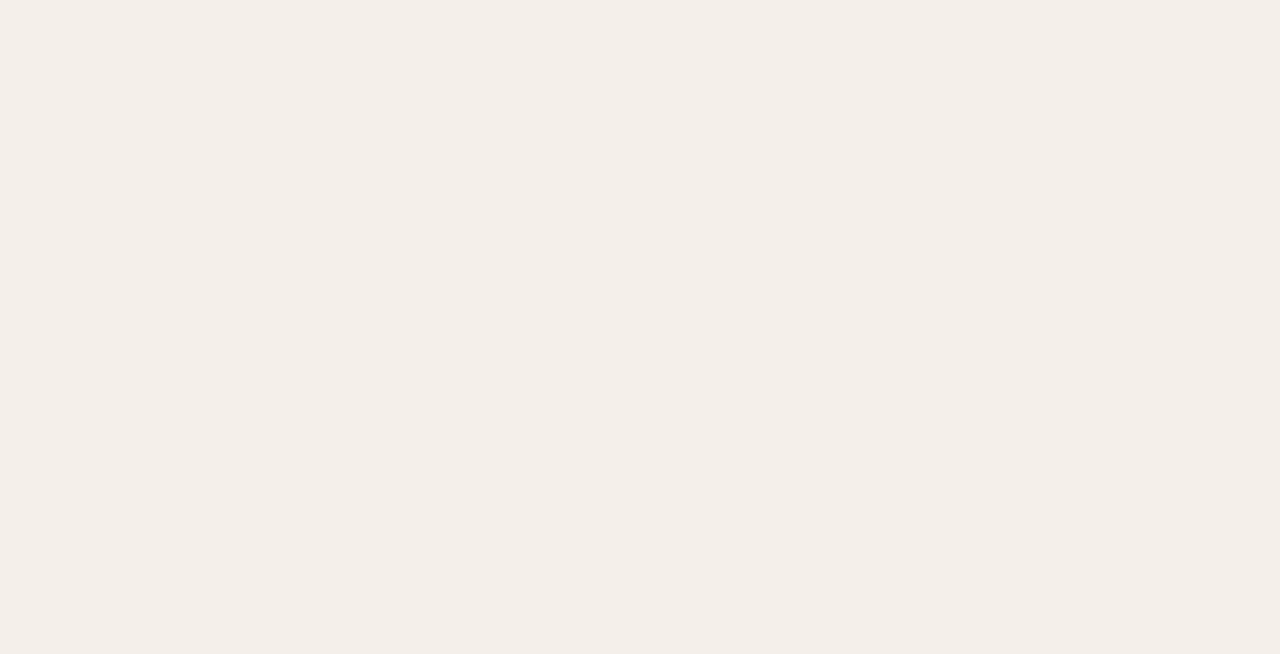
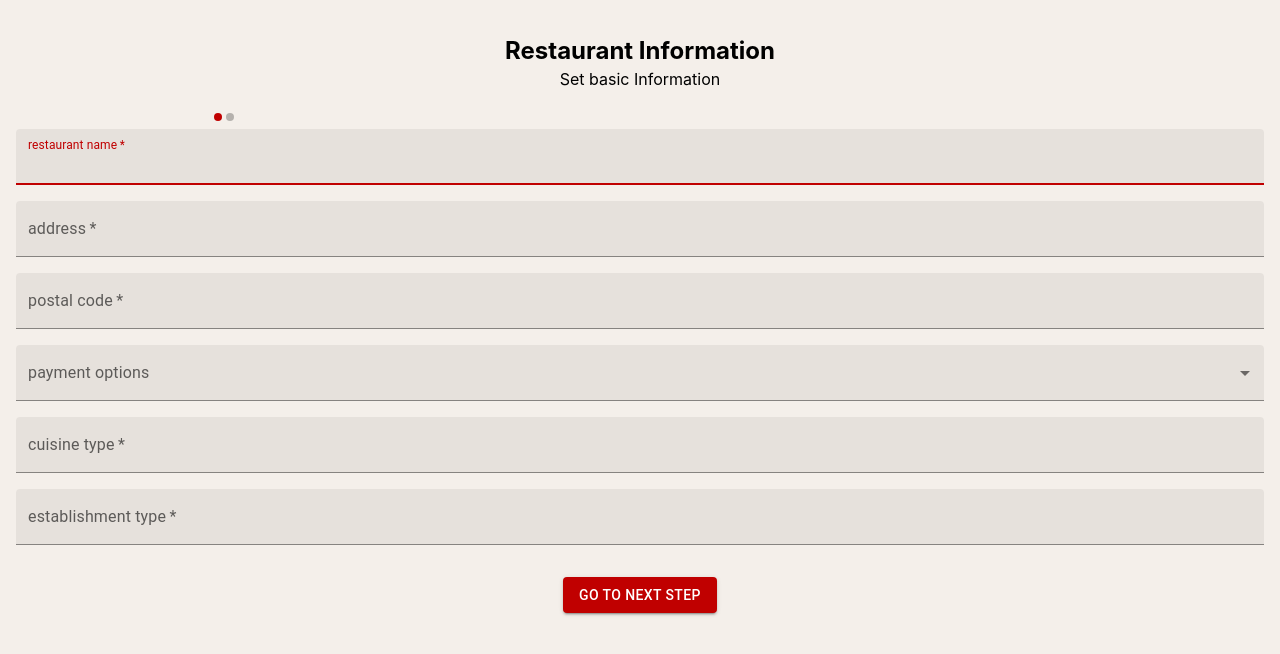
Before and after one commit to jdo00/Rasa-Malang-Prototype, a React (Create React App) app: page /restaurantsetup in a window 1280 px wide. Before the commit this address had no page. Shown: the top 654 px of the page. Built offline with nearby package versions, Linux system fonts and the light colour scheme.

Commit message:
WIP add steps for creating restaurant profile (BasicInfo  & culinary Criteria)

```diff
--- a/db.json
+++ b/db.json
@@ -3,7 +3,9 @@
     {
       "id": 1,
       "title": "json-server",
-      "author": "typicode"
+      "author": "typicode",
+      "stars": "5",
+      "sentiment": "80%"
     }
   ],
   "users": [
--- a/src/App.tsx
+++ b/src/App.tsx
@@ -6,6 +6,7 @@ import AccessibleIcon from '@mui/icons-material/Accessible';
 import { ThemeProvider, createTheme } from '@mui/material/styles';
 import { BrowserRouter, Route, Routes } from 'react-router-dom';
 import HomePage from './pages/HomePage';
+import RestaurantInformationForm from './pages/restaurantInformation/RestaurantInformationForm';
 
 
 
@@ -27,6 +28,7 @@ function App() {
     <Routes>
       <Route path="/" element={<HomePage/>}/>
       {/* <Route path="/help" element={<HelpPage/>}/> */}
+      <Route path="/restaurantsetup" element={<RestaurantInformationForm/>}/>
     </Routes>
     </ThemeProvider>
   </BrowserRouter>
--- /dev/null
+++ b/src/hooks/useMultistepForm.ts
@@ -0,0 +1,34 @@
+import { ReactElement, useState } from "react";
+
+export function useMultistepForm (steps: ReactElement[]) {
+    const [currentStepIndex, setCurrenStepIndex] = useState(0)
+
+    function next ()  {
+        setCurrenStepIndex(i=> {
+            if(i >= steps.length-1)return i
+            return i+1
+        })
+    }
+    function back ()  {
+        setCurrenStepIndex(i=> {
+            if(i <= 0)return i
+            return i-1
+        })
+    }
+    function goTo (index:number)  {
+        setCurrenStepIndex(index)
+    }
+
+
+    return {
+        currentStepIndex,
+        step: steps[currentStepIndex],
+        stepIndex : currentStepIndex,
+        steps,
+        isFirstStep: currentStepIndex === 0,
+        isLastStep: currentStepIndex === steps.length - 1,
+        next,
+        back,
+
+    }
+}
--- /dev/null
+++ b/src/pages/restaurantInformation/BasicInformationForm.tsx
@@ -0,0 +1,70 @@
+import FormControl from "@mui/material/FormControl";
+import InputLabel from "@mui/material/InputLabel";
+import MenuItem from "@mui/material/MenuItem";
+import Select from "@mui/material/Select";
+import TextField from "@mui/material/TextField";
+import React from "react";
+
+{/*export enum PaymentOptions {
+    CASH = "cash",
+    CARD = "card",
+    PAYPAL = "paypal"
+} */}
+const PaymentOptions = [
+    'cash',
+    'card',
+    'paypal'
+]
+type BasicInformationData = {
+    restaurantName: string
+    address: string
+    zip: string
+    paymentOptions: string[],
+    cuisineType : string
+    establishmentType: string
+  }
+
+  type BasicInformationFormProps = BasicInformationData & {
+    updateFields: (fields: Partial<BasicInformationData>) => void
+  }
+export function BasicInformationForm ({
+    restaurantName,
+    address,
+    zip,
+    paymentOptions,
+    cuisineType,
+    establishmentType,
+    updateFields,
+  }: BasicInformationFormProps) {
+    return (
+        <div style={{display:"flex", flexDirection:"column", justifyContent:"space-between", rowGap:"1rem"}}>
+        <TextField autoFocus id="restaurantName" label="restaurant name" variant="filled" required  value={restaurantName}
+        onChange={e => updateFields({ restaurantName: e.target.value })}/>
+
+        <TextField id="address" label="address" variant="filled" required  value={address}
+        onChange={e => updateFields({ address: e.target.value })}/>
+
+        <TextField id="zip" label="postal code" variant="filled" required  value={zip}
+        onChange={e => updateFields({ zip: e.target.value })}/>
+        <FormControl variant="filled" sx={{ minWidth: 120 }}>
+        <InputLabel id="demo-simple-select-filled-label">payment options</InputLabel>
+        <Select
+          labelId="demo-simple-select-filled-label"
+          id="demo-simple-select-filled"
+          value={paymentOptions}
+          multiple
+          onChange={e => updateFields({ paymentOptions: e.target.value as string []})}
+        >
+          <MenuItem value={PaymentOptions[0]}>cash</MenuItem>
+          <MenuItem value={PaymentOptions[1]}>card</MenuItem>
+          <MenuItem value={PaymentOptions[2]}>paypal</MenuItem>
+        </Select>
+        </FormControl>
+        <TextField id="cuisineType" label="cuisine type" variant="filled" required  value={cuisineType}
+        onChange={e => updateFields({ cuisineType: e.target.value })}/>
+
+        <TextField id="establishmentType" label="establishment type" variant="filled" required  value={establishmentType}
+        onChange={e => updateFields({ establishmentType: e.target.value })}/>
+        </div>
+    )
+}
--- /dev/null
+++ b/src/pages/restaurantInformation/DietaryCriteriaForm.tsx
@@ -0,0 +1,52 @@
+import Chip from "@mui/material/Chip";
+import List from "@mui/material/List";
+import ListItem from "@mui/material/ListItem";
+import { useEffect, useState } from "react";
+
+type DietaryCriteriaData = {
+    dietaryChips: ChipData[]
+  }
+
+  type DietaryCriteriaFormProps = DietaryCriteriaData & {
+    updateFields: (fields: Partial<DietaryCriteriaData>) => void
+  }
+
+  export interface ChipData {
+    key: number;
+    label: string;
+    focused: boolean;
+  }
+export function DietaryCriteriaForm ({dietaryChips, updateFields}:DietaryCriteriaFormProps) {
+
+  const [chipData, setChipData] = useState<readonly ChipData[]>(dietaryChips);
+
+  useEffect(() => {
+    console.log(chipData);
+    updateFields({dietaryChips: [...chipData]})
+  }, [chipData]);
+
+  const handleClick = (chipToToggle: ChipData) => {
+     setChipData(prevState => prevState.map(chip =>
+      chip.key === chipToToggle.key
+        ? { ...chip, focused: !chip.focused }
+   : chip ))
+   }
+    return (
+     <div style={{display:"flex", flexWrap:"wrap", gap:"2rem"}}>
+        {chipData.map((chip) => {
+        return (
+
+          <div key={chip.key} style={{display: 'flex' }}>
+            <Chip
+              label={chip.label}
+              onClick= {()=>handleClick(chip)}
+              color= {chip.focused ? "primary": "default"}
+              sx={{width: "9rem"}}
+            />
+          </div>
+
+        );
+      })}
+      </div>
+    )
+    }
--- /dev/null
+++ b/src/pages/restaurantInformation/RestaurantInformationForm.tsx
@@ -0,0 +1,70 @@
+import Button from "@mui/material/Button"
+import { useMultistepForm } from "../../hooks/useMultistepForm"
+import { FormEvent, useState } from "react"
+import {BasicInformationForm} from "./BasicInformationForm"
+import { ChipData, DietaryCriteriaForm } from "./DietaryCriteriaForm"
+import MobileStepper from "@mui/material/MobileStepper"
+
+type FormData = {
+    restaurantName: string
+    address: string
+    zip: string
+    paymentOptions: string[]
+    cuisineType : string
+    establishmentType: string,
+    dietaryChips: ChipData[]
+  }
+
+  const INITIAL_DATA: FormData = {
+    restaurantName: "",
+    address: "",
+    zip: "",
+    paymentOptions: [],
+    cuisineType : "",
+    establishmentType: "",
+    dietaryChips:[
+        { key: 0, label: 'Vegetarian', focused: false },
+        { key: 1, label: 'Vegan' , focused: false },
+        { key: 2, label: 'Kosher' , focused: false },
+        { key: 3, label: 'Pork-free' , focused: false },
+        { key: 4, label: 'Lactose-free', focused: false  },
+        { key: 5, label: 'Gluten-free' , focused: false },
+        { key: 6, label: 'Halal' , focused: false },
+      ]
+  }
+
+export default function RestaurantInformationForm () {
+
+    const [data, setData] = useState(INITIAL_DATA)
+
+    function updateFields(fields: Partial<FormData>) {
+        setData(prev => {
+          return { ...prev, ...fields }
+        })
+      }
+
+    const {steps, currentStepIndex, step, stepIndex, isFirstStep, back, next, isLastStep } = useMultistepForm([<BasicInformationForm {...data} updateFields={updateFields}/>, <DietaryCriteriaForm {...data} updateFields={updateFields}/>])
+
+    function onSubmit(e: FormEvent) {
+        e.preventDefault()
+        if (!isLastStep) return next()
+        alert("Successful Your Restaurant Information is set")
+    }
+
+    return (
+        <form onSubmit={onSubmit} style={{margin:"1rem"}}>
+            <div style={{display:"flex", flexDirection:"column", alignItems:"center"}}>
+                <h2>Restaurant Information</h2>
+                <p style={{marginTop:"-1rem"}}>{stepIndex === 0 ? "Set basic Information" : stepIndex === 1 ? "Set culinary criteria your restaurant is meeting " : ""}</p>
+            </div>
+            <MobileStepper variant="dots" steps={steps.length} position="static" activeStep={currentStepIndex} sx={{ maxWidth: 400, flexGrow: 1, backgroundColor:"#f4efea", justifyContent: "center" }} nextButton={null} backButton={null}/>
+
+            {step}
+
+            <div style={{marginTop: "2rem", display:"flex", justifyContent:"space-around"}}>
+            {<Button style={{margin: isLastStep ? "0" : "auto" }} variant="contained" type ="submit">{!isLastStep? "GO TO NEXT STEP" : "Finish"}</Button>}
+            {!isFirstStep && <Button type ="button" variant="outlined" onClick = {back}>GO BACK</Button>}
+            </div>
+        </form>
+    )
+}
```
Also changed, not shown: src/pages/restaurantInformation/OpeningHoursForm.tsx (added, +8 -0 lines).
